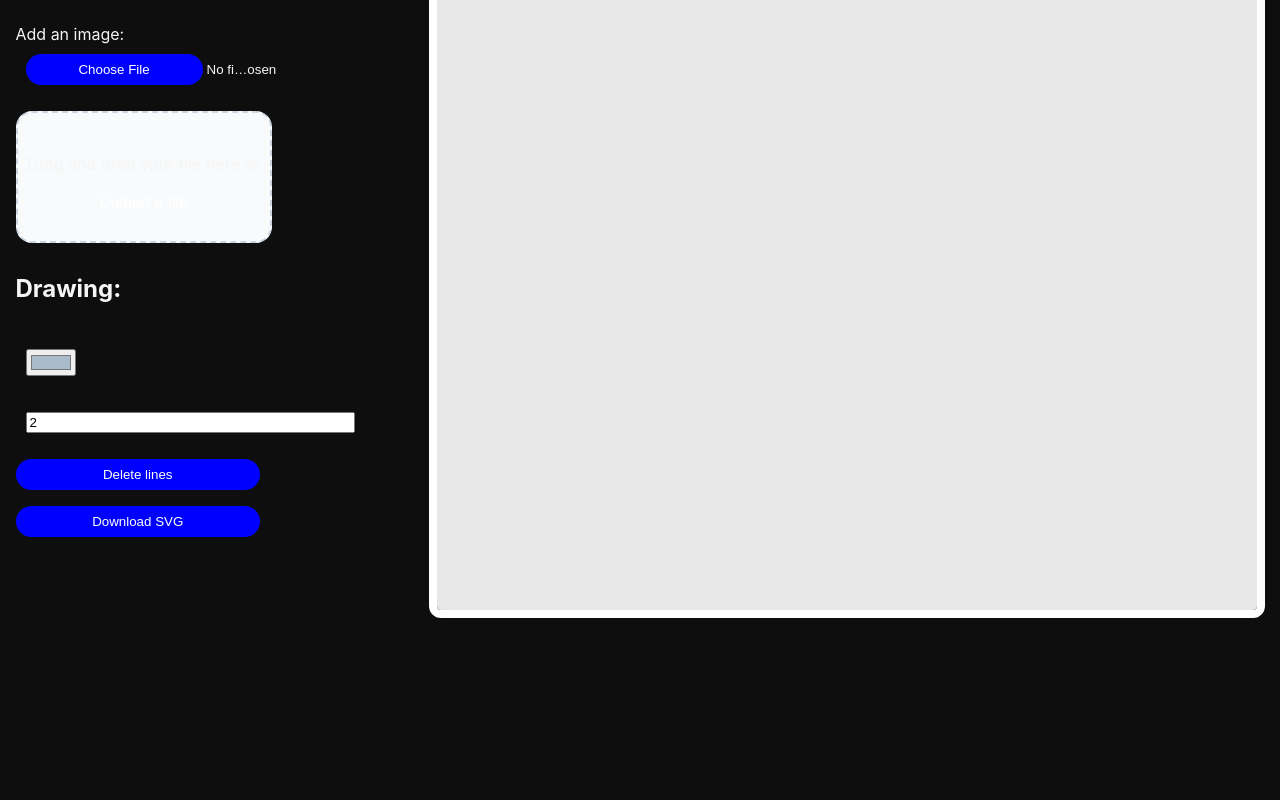
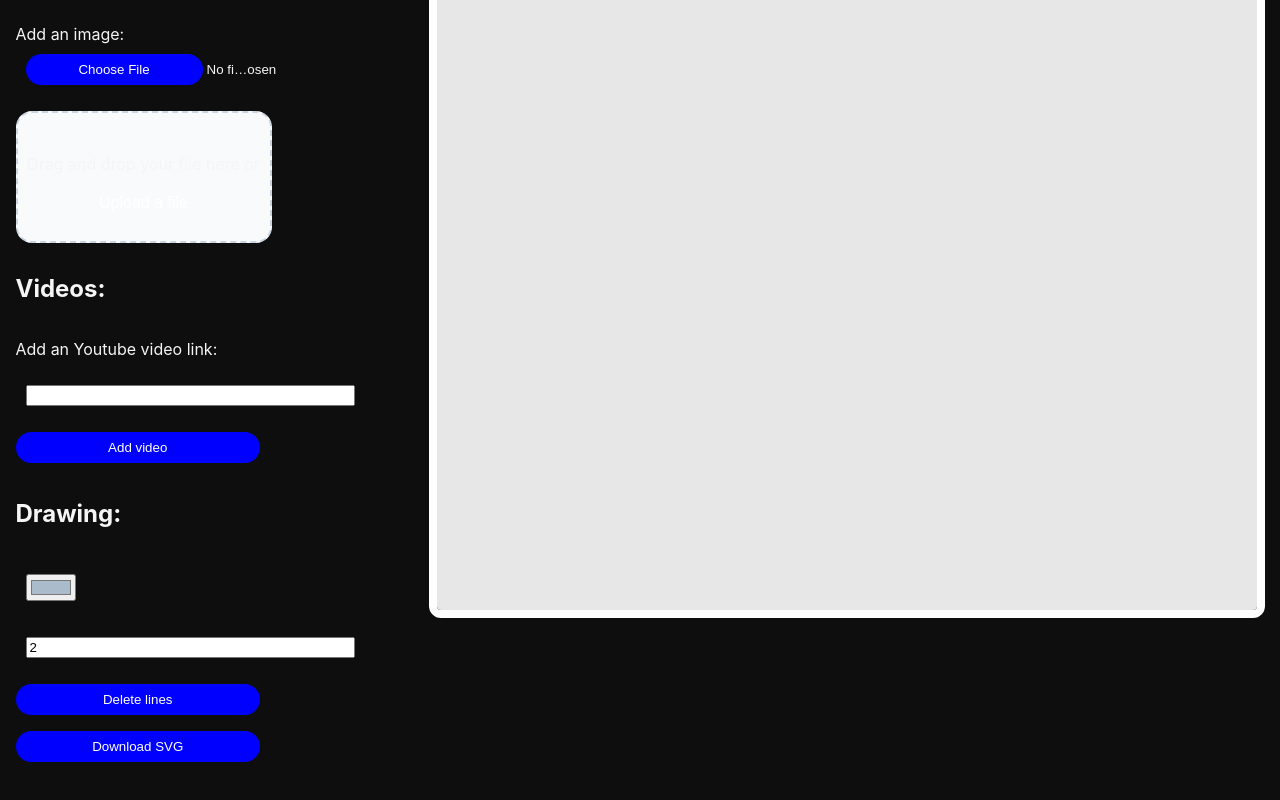
Before and after one commit to christianhamamdjian/vible, a React (Create React App) app: page / in a window 1280 px wide. Shown: the part 672-1472 px from the top of the page. Before the commit the page ends 1330 px from the top, so only its background shows below. Built offline with nearby package versions, Linux system fonts and the light colour scheme.

Commit message:
Added youtube video embed functionality

```diff
--- a/src/components/FullBoard.js
+++ b/src/components/FullBoard.js
@@ -2,7 +2,6 @@ import React, { useState, useRef } from 'react';
 import DragDropFile from "./DragDropUpload"
 
 const FullBoard = () => {
-    // Drawing Board
     const [isDrawing, setIsDrawing] = useState(false);
     const [currentPath, setCurrentPath] = useState('');
     const [paths, setPaths] = useState([]);
@@ -10,13 +9,12 @@ const FullBoard = () => {
     const [color, setColor] = useState('#aabbcc');
     const [line, setLine] = useState(2);
     const svgRef = useRef(null);
-
-    // Items
     const [items, setItems] = useState([]);
     const [itemText, setItemText] = useState('Text');
     const [itemColor, setItemColor] = useState('#aabbcc');
     const [itemLink, setItemLink] = useState('');
     const [itemUrl, setItemUrl] = useState('');
+    const [itemVideoUrl, setItemVideoUrl] = useState('');
     const [selectedItem, setSelectedItem] = useState(null);
     const [editingText, setEditingText] = useState(null);
     const [editingImage, setEditingImage] = useState(null);
@@ -31,13 +29,11 @@ const FullBoard = () => {
         setItemText('Text');
         setItemColor('#aabbcc');
     };
-
     const handleImageUpload = (e) => {
         const file = e;
         const reader = new FileReader();
-
         reader.onload = (e) => {
-            const newImage = {
+            const newItem = {
                 id: Date.now(),
                 src: e.target.result,
                 x: 0,
@@ -45,13 +41,23 @@ const FullBoard = () => {
                 width: "100",
                 type: "image"
             };
-            setItems((prevImages) => [...prevImages, newImage]);
+            setItems((prevItems) => [...prevItems, newItem]);
         };
         reader.readAsDataURL(file);
     };
+    const handleAddVideo = (e) => {
+        e.preventDefault();
+        const newItem = {
+            id: Date.now(),
+            videoUrl: itemVideoUrl,
+            x: 0,
+            y: 0,
+            type: "video"
+        }
 
+        setItems((prevItems) => [...prevItems, newItem]);
+    }
     const handleMouseDown = (event, itemId) => {
-        {/* Items */ }
         if (itemId) {
             setDraggingItem(true);
 
@@ -65,7 +71,6 @@ const FullBoard = () => {
             setDragOffsetItem({ x: offsetItemX, y: offsetItemY });
         }
 
-        {/* Drawing */ }
         if (!itemId) {
             setIsDrawing(true);
             const { x, y } = getCursorPositionDrawing(event);
@@ -73,10 +78,7 @@ const FullBoard = () => {
         }
 
     };
-
     const handleMouseMove = (event) => {
-
-        {/* Items */ }
         if (selectedItem) {
             event.preventDefault();
             if (!draggingItem) return;
@@ -90,33 +92,25 @@ const FullBoard = () => {
             );
         }
 
-        {/* Drawing */ }
         if (!isDrawing) return;
         if (isDrawing && !erasing && !selectedItem) {
             const { x, y } = getCursorPositionDrawing(event);
             setCurrentPath((prevPath) => `${prevPath} L${x} ${y}`);
         }
     };
-
     const handleMouseUp = () => {
-
-        {/* Items */ }
         setSelectedItem(null)
         setDraggingItem(false);
         setDragOffsetItem({ x: 0, y: 0 });
 
-        {/* Drawing */ }
         setIsDrawing(false);
         setPaths((prevPaths) => [...prevPaths, { path: currentPath, color, line }]);
         setCurrentPath('');
     };
-
     const handleDeleteItem = (id) => {
         setItems((prevItems) => prevItems.filter((item) => item.id !== id));
         setEditingText(null)
     };
-
-    {/* Text box create methods */ }
     const handleItemText = (event) => {
         setItemText(event.target.value);
     };
@@ -129,7 +123,9 @@ const FullBoard = () => {
     const handleItemUrl = (event) => {
         setItemUrl(event.target.value);
     };
-    {/* Edit text box */ }
+    const handleItemVideoUrl = (event) => {
+        setItemVideoUrl(event.target.value);
+    };
     const handleEditBox = (id) => {
         setEditingText({ status: true, id: id })
     }
@@ -144,9 +140,8 @@ const FullBoard = () => {
                 }
                 return item;
             })
-        );
+        )
     };
-
     const handleItemColorChange = (event, id) => {
         setItems(prevItems =>
             prevItems.map(item => {
@@ -177,7 +172,6 @@ const FullBoard = () => {
             })
         );
     };
-    {/* Edit image */ }
     const handleEditImage = (id) => {
         setEditingImage({ status: true, id: id })
     }
@@ -194,8 +188,6 @@ const FullBoard = () => {
             })
         );
     };
-
-    {/* Draw */ }
     const getCursorPositionDrawing = (event) => {
         const { left, top } = svgRef.current.getBoundingClientRect();
         const x = event.clientX - left;
@@ -223,7 +215,6 @@ const FullBoard = () => {
     return (
         <div className='dashboard'>
             <div className='sidebar'>
-                {/* Boxes form */}
 
                 <div>
                     {!editingText && (
@@ -248,7 +239,6 @@ const FullBoard = () => {
                     )
                     }
                     {items.length > 0 && editingText && (
-
                         <div className='inputs'>
                             <h2>Edit Box:</h2>
                             <label>Change text:</label>
@@ -258,7 +248,6 @@ const FullBoard = () => {
                                     handleItemTextChange(event, editingText.id)
                                 }
                             />
-
                             <label>Change color:</label>
                             <input
                                 type="color"
@@ -267,7 +256,6 @@ const FullBoard = () => {
                                 onChange={(event) =>
                                     handleItemColorChange(event, editingText.id)
                                 } />
-
                             <label>Change link:</label>
                             <input
                                 type="text"
@@ -287,11 +275,9 @@ const FullBoard = () => {
                                 } />
 
                         </div>
-
                     )
                     }
                 </div>
-                {/* Images form */}
                 <h2>Images:</h2>
                 <div className='inputs'>
                     <label className='custom-file-upload'>
@@ -302,8 +288,7 @@ const FullBoard = () => {
                             onChange={handleImageUpload} />
                     </label>
                     <DragDropFile handleImageUpload={handleImageUpload} />
-                    {
-                        items.length > 0 && editingImage && (
+                    {items.length > 0 && editingImage && (
                         <label>
                             Change image width:
                             <input
@@ -315,7 +300,13 @@ const FullBoard = () => {
                         </label>)
                     }
                 </div>
-                {/* Drawing form */}
+                <h2>Videos:</h2>
+                <form className='inputs' onSubmit={handleAddVideo}>
+                    <div className='inputs'>
+                        <label>Add an Youtube video link:</label>
+                        <input type="text" name="videourl" value={itemVideoUrl} onChange={handleItemVideoUrl} />
+                        <button type="submit">Add video</button>
+                    </div> </form>
                 <h2>Drawing:</h2>
                 <div className='inputs'>
                     <input
@@ -343,14 +334,27 @@ const FullBoard = () => {
                     cursor={isDrawing ? "crosshair" : "move"}
                     xmlnsXlink="http://www.w3.org/1999/xlink"
                 >
+
                     {items.map(item => (
                         <g
                             key={item.id}
                             draggable="true"
                             transform={`translate(${item.x},${item.y})`}
                         >
-
-                            {/* Boxes */}
+                            {item.type === "video" && (
+                                <>
+                                    <foreignObject width="560" height="349" onMouseDown={(e) => handleMouseDown(e, item.id)}
+                                        onMouseUp={handleMouseUp} >
+                                        <div style={{ width: '100%', height: '40px', backgroundColor: "#000000" }} draggable="true"></div>
+                                        <iframe draggable="true" width="560" height="315" src={item.videoUrl} title="YouTube video player" allow="accelerometer; autoplay; clipboard-write; encrypted-media; gyroscope; picture-in-picture;"></iframe>
+                                    </foreignObject>
+                                    <text
+                                        style={{ cursor: 'pointer' }}
+                                        onClick={() => handleDeleteItem(item.id)}>
+                                        X
+                                    </text>
+                                </>
+                            )}
                             {item.type === "box" && (
                                 <>
                                     <foreignObject
@@ -402,7 +406,6 @@ const FullBoard = () => {
                                 </>
                             )}
 
-                            {/* Images */}
                             {item.type === "image" &&
                                 (
                                     <>
@@ -455,7 +458,6 @@ const FullBoard = () => {
                         </g>
                     ))}
 
-                    {/* Drawing */}
                     {paths.map((path, index) => (
                         <path
                             key={index}
@@ -463,7 +465,9 @@ const FullBoard = () => {
                             stroke={path.color}
                             fill="none"
                             strokeWidth={path.line}
+                            draggable="true"
                             onMouseDown={erasing ? (() => handleDeletePath(path)) : null}
+                            onDragOver={erasing ? (() => handleDeletePath(path)) : null}
                             cursor={erasing ? "grab" : "move"}
                         />
                     ))}
```
Lines whose indentation alone changed are shown as unchanged.
